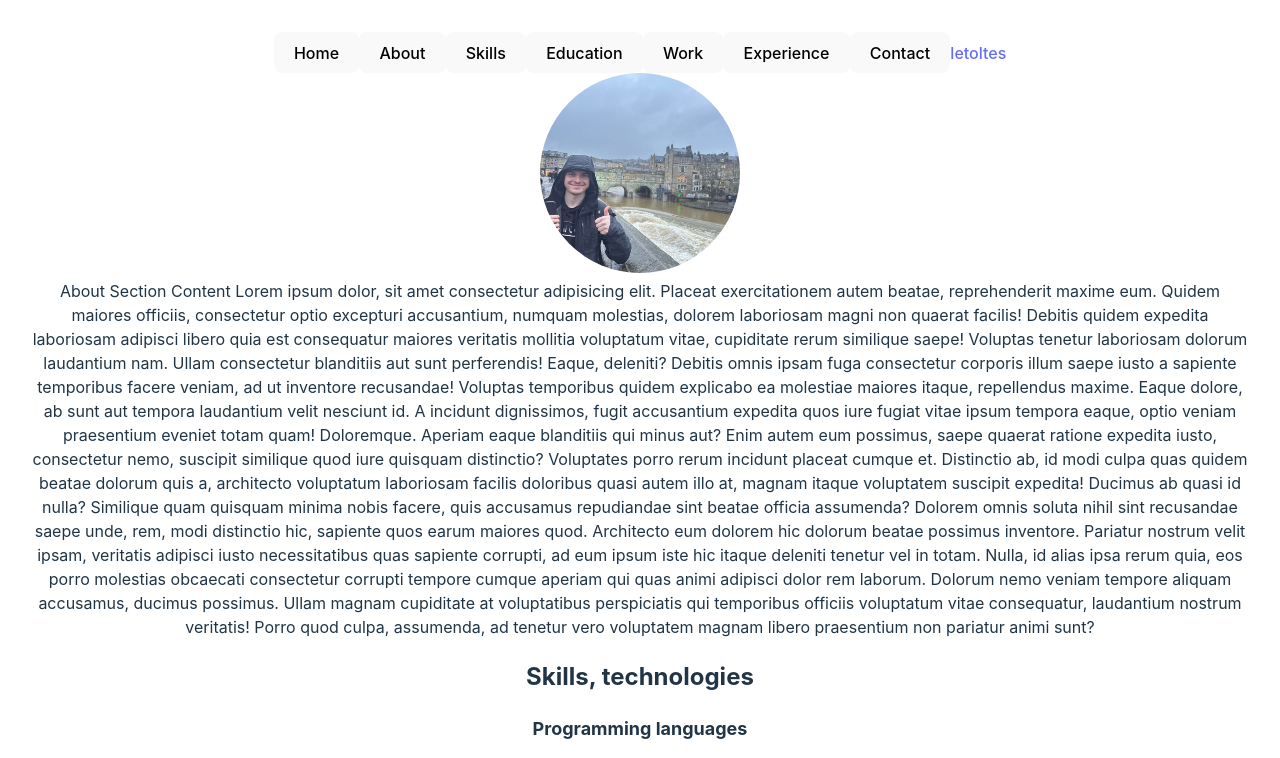
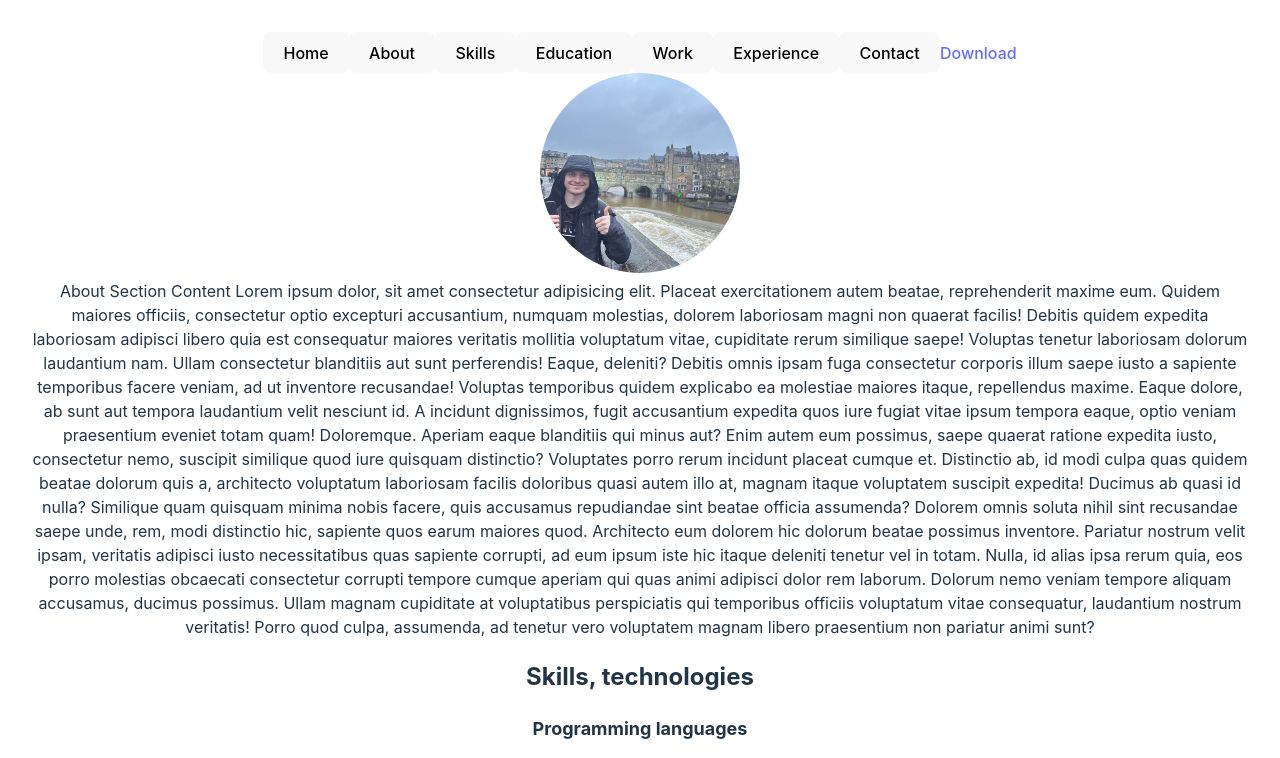
Before and after one commit to SzGabor1/portfolio, a React (Vite) app: page / in a window 1280 px wide. Shown: the top 758 px of the page. Built offline with nearby package versions, Linux system fonts and the light colour scheme.

Commit message:
download

```diff
--- a/src/components/header.tsx
+++ b/src/components/header.tsx
@@ -19,7 +19,10 @@ const Header: React.FC<HeaderProps> = ({ scrollToSection }) => {
       <button onClick={() => handleLinkClick('experience')}>Experience</button>
       <button onClick={() => handleLinkClick('contact')}>Contact</button>
 
-      <a href='./output.rar'>letoltes</a>
+
+      <a href="output.rar" download>
+        Download
+      </a>
 
     </div>
   );
```
